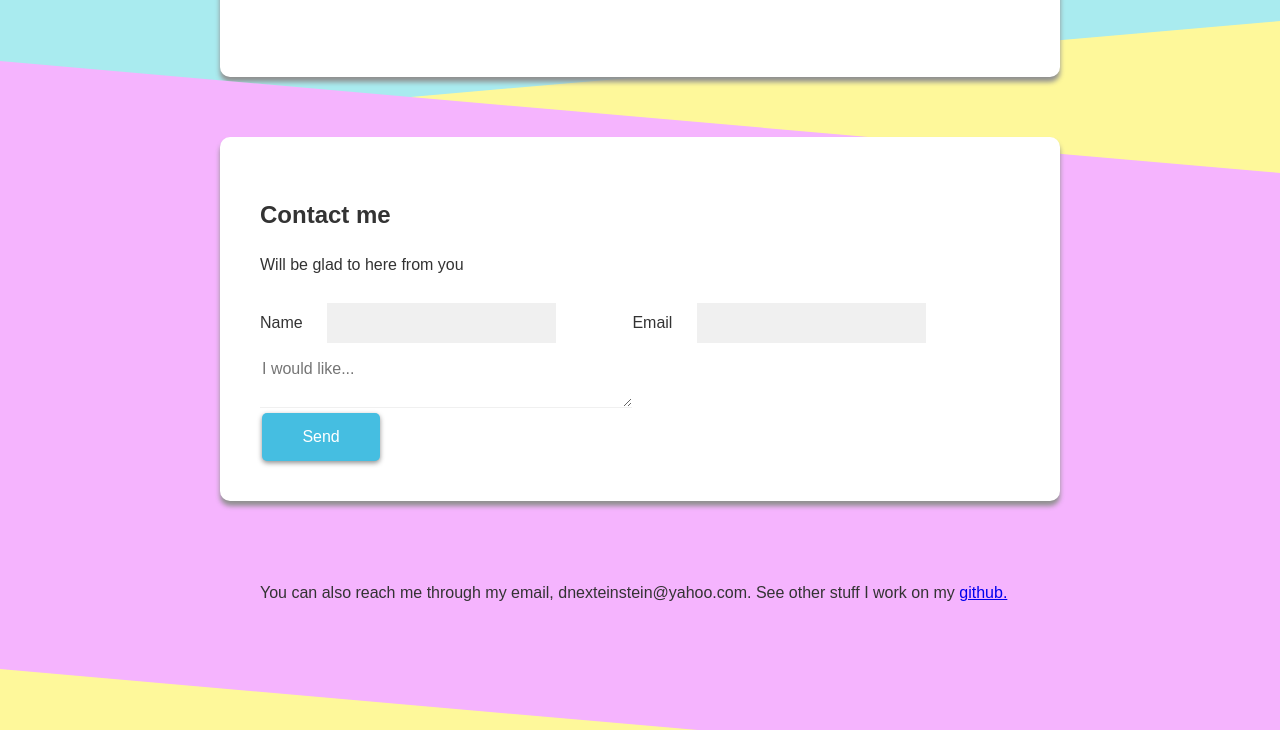
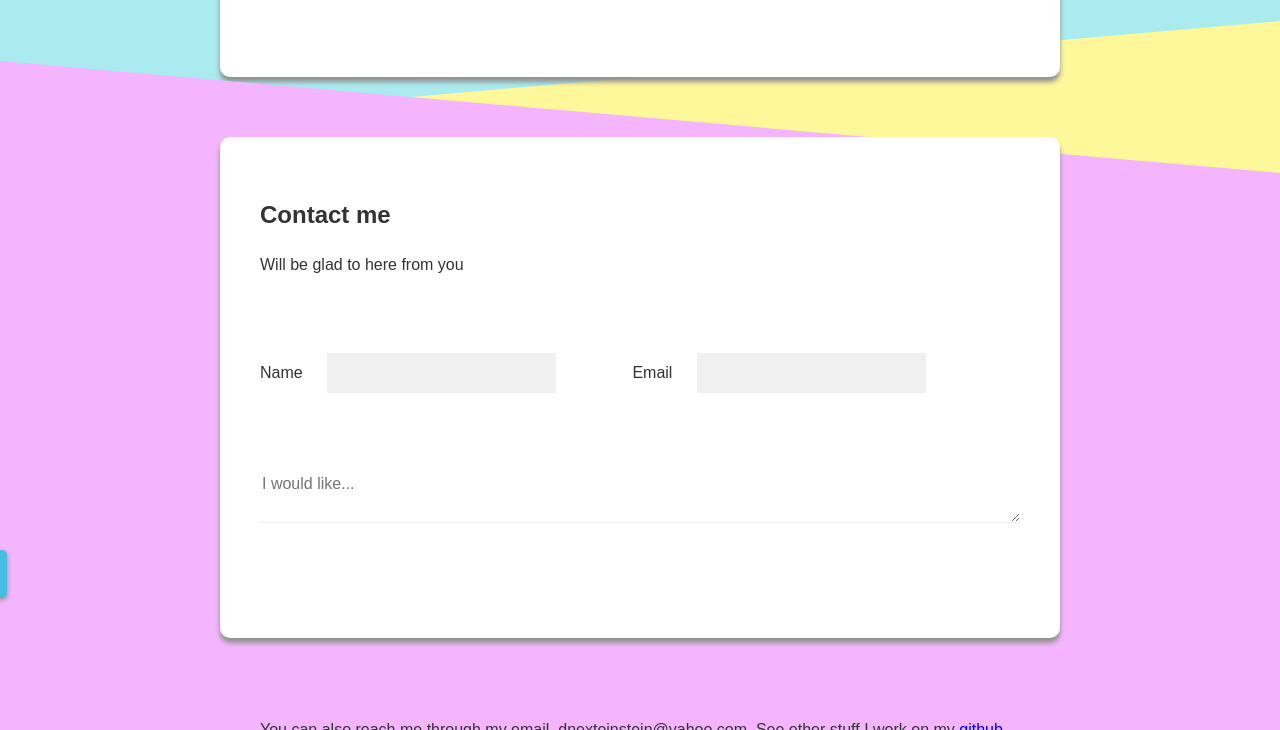
Before and after one commit to dnexteinstein/mentorsDevs-Stage-2-task, a plain HTML site: page index.html in a window 1280 px wide. Shown: the part 1416-2146 px from the top of the page. Drawn offline with Linux system fonts and the light colour scheme.

Commit message:
Update style.css

```diff
--- a/style.css
+++ b/style.css
@@ -48,7 +48,7 @@ body {
 }
 .profile {
   float: right;
-  width: 150px
+  width: 150px;
   margin-right: 10px;
   margin-top: -120px;
   border-radius: 150px;
@@ -132,13 +132,9 @@ textarea {
   height: 50px;
   border: none;
   border-bottom: 1px solid #f0f0f0;
-}.half {
-  position: relative;
-  top: -50px;
 }
 .text-area {
-  position: relative;
-  top: -115px;
+  width: 100%;
 }
 .form-button {
   position: relative;
```
